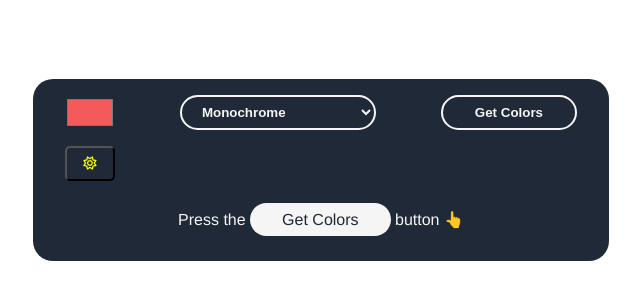
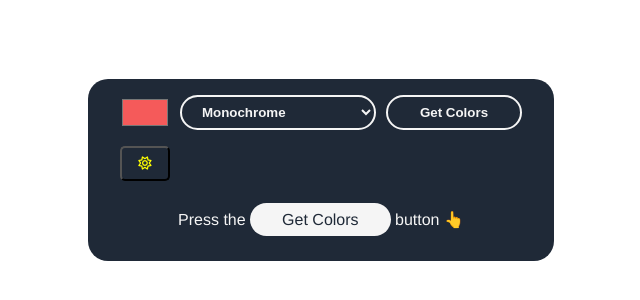
Before and after one commit to AnyaSonina/Color-Scheme-Generator---solo, a plain HTML site: page index.html in a window 1280 px wide. Shown: the part 230-530 px from the top of the page, without its empty margins (319-959 px from the left). Drawn offline with Linux system fonts and the light colour scheme; no server answers.

Commit message:
style: change width of a container

```diff
--- a/styles.css
+++ b/styles.css
@@ -9,8 +9,7 @@ body {
 
 .container {
   margin: 0 auto;
-  width: 40vw;
-  background-color: lightgray;
+  width: 30vw;
   padding: 1rem 2rem;
   border-radius: 20px;
   min-width: fit-content;
```
